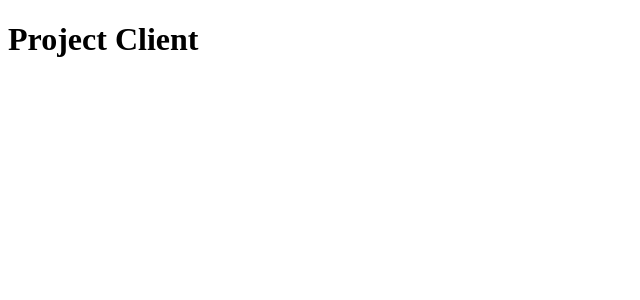
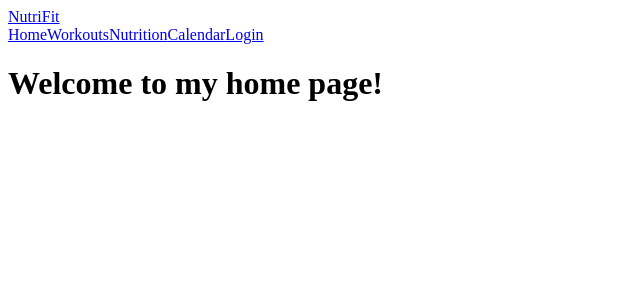
Before and after one commit to gant802/NutriFit, a React (Create React App) app in the folder client/: page /home in a window 1280 px wide. Shown: the top 300 px of the page, without its empty margins (0-640 px from the left). Built offline with nearby package versions, Linux system fonts and the light colour scheme.

Commit message:
finished very basic client routes

```diff
--- a/client/package.json
+++ b/client/package.json
@@ -9,11 +9,13 @@
     "@testing-library/user-event": "^13.5.0",
     "react": "^18.2.0",
     "react-dom": "^18.2.0",
-    "react-router-dom": "^5.2.0",
+    "react-router-dom": "^6.24.0",
     "react-scripts": "5.0.1",
     "web-vitals": "^2.1.4"
   },
-  "devDependencies": {"@babel/plugin-proposal-private-property-in-object":"^7.21.11"},
+  "devDependencies": {
+    "@babel/plugin-proposal-private-property-in-object": "^7.21.11"
+  },
   "scripts": {
     "start": "react-scripts start",
     "build": "react-scripts build",
--- /dev/null
+++ b/client/src/Pages/calendar.js
@@ -0,0 +1,11 @@
+import React from "react";
+
+function Calendar(){
+    return(
+        <div>
+            <h1>Calendar page</h1>
+        </div>
+    )
+}
+
+export default Calendar
--- /dev/null
+++ b/client/src/Pages/createProfile.js
@@ -0,0 +1,11 @@
+import React from "react";
+
+function CreateProfile(){
+    return(
+        <div>
+            <h1>Create Profile page</h1>
+        </div>
+    )
+}
+
+export default CreateProfile
--- /dev/null
+++ b/client/src/Pages/home.js
@@ -0,0 +1,11 @@
+import React from "react";
+
+function Home(){
+    return(
+        <div>
+            <h1>Welcome to my home page!</h1>
+        </div>
+    )
+}
+
+export default Home
--- /dev/null
+++ b/client/src/Pages/landingPage.js
@@ -0,0 +1,12 @@
+import React from "react";
+
+function LandingPage(){
+
+    return (
+        <div>
+            <h1>Welcome to my Landing Page!</h1>
+        </div>
+    )
+}
+
+export default LandingPage
--- /dev/null
+++ b/client/src/Pages/login.js
@@ -0,0 +1,11 @@
+import React from "react";
+
+function Login(){
+    return(
+        <div>
+            <h1>Login page</h1>
+        </div>
+    )
+}
+
+export default Login
--- /dev/null
+++ b/client/src/Pages/nutrition.js
@@ -0,0 +1,11 @@
+import React from "react";
+
+function Nutrition(){
+    return(
+        <div>
+            <h1>Nutrition page</h1>
+        </div>
+    )
+}
+
+export default Nutrition
--- /dev/null
+++ b/client/src/Pages/userProfile.js
@@ -0,0 +1,11 @@
+import React from "react";
+
+function UserProfile(){
+    return(
+        <div>
+            <h1>User Profile page</h1>
+        </div>
+    )
+}
+
+export default UserProfile
--- /dev/null
+++ b/client/src/Pages/workoutsPage.js
@@ -0,0 +1,14 @@
+import React, { useContext } from "react";
+import { SignedInContext } from "../components/App";
+
+function WorkoutsPage(){
+    const [signedIn] = useContext(SignedInContext)
+    return(
+        <div>
+            {signedIn ? <h1>Workouts page true</h1> : <h1>Workouts page false</h1>}
+
+        </div>
+    )
+}
+
+export default WorkoutsPage
--- a/client/src/components/App.js
+++ b/client/src/components/App.js
@@ -1,8 +1,20 @@
-import React, { useEffect, useState } from "react";
-import { Switch, Route } from "react-router-dom";
+import React, { useState } from "react";
+import Navbar from "./navbar";
+import { Outlet } from "react-router-dom";
+
+export const SignedInContext = React.createContext()
 
 function App() {
-  return <h1>Project Client</h1>;
+  const [signedIn, setSignedIn] = useState(false)
+
+  return (
+    <SignedInContext.Provider value={[ signedIn, setSignedIn ]}>
+    <div>
+      <Navbar />
+      <Outlet />
+    </div>
+    </SignedInContext.Provider>
+  )
 }
 
 export default App;
--- /dev/null
+++ b/client/src/components/navbar.js
@@ -0,0 +1,25 @@
+import React, { useContext } from "react";
+import { NavLink } from "react-router-dom";
+import { SignedInContext } from "./App";
+
+function Navbar() {
+    const [signedIn] = useContext(SignedInContext);
+    return (
+        <div id="navbarCont">
+            <div id="websiteNameLogoCont">
+                <NavLink to="/">NutriFit</NavLink>
+            </div>
+            <div id="navbarButtonsCont">
+                <NavLink to='/home'>Home</NavLink>
+                <NavLink to='/workoutsPage'>Workouts</NavLink>
+                <NavLink to='/nutrition'>Nutrition</NavLink>
+                <NavLink to={`/calendar/${signedIn.id}`}>Calendar</NavLink>
+                {signedIn ? <NavLink to={`/userProfile/${signedIn.id}`}>My Profile</NavLink> : <NavLink to='/login'>Login</NavLink>}
+            </div>
+
+
+        </div>
+    )
+}
+
+export default Navbar
--- a/client/src/index.js
+++ b/client/src/index.js
@@ -1,8 +1,62 @@
 import React from "react";
-import App from "./components/App";
 import "./index.css";
-import { createRoot } from "react-dom/client";
+import { createBrowserRouter, RouterProvider } from "react-router-dom";
+import ReactDOM from 'react-dom/client';
+import App from "./components/App"
+import Home from "./Pages/home";
+import Login from "./Pages/login";
+import CreateProfile from "./Pages/createProfile";
+import Calendar from "./Pages/calendar";
+import Nutrition from "./Pages/nutrition";
+import UserProfile from "./Pages/userProfile";
+import WorkoutsPage from "./Pages/workoutsPage";
+import LandingPage from "./Pages/landingPage";
 
-const container = document.getElementById("root");
-const root = createRoot(container);
-root.render(<App />);
+const routes = [
+{
+path: "/",
+element: <App />,
+children: [
+    {
+        path: '/',
+        element: <LandingPage />
+    },
+    {
+        path: '/login',
+        element: <Login />
+    },
+    {
+        path: '/createProfile',
+        element: <CreateProfile />
+    },
+    {
+        path: '/calendar/:id',
+        element: <Calendar />
+    },
+    {
+        path: '/nutrition',
+        element: <Nutrition />
+    },
+    {
+        path: '/userProfile/:id',
+        element: <UserProfile/>
+    },
+    {
+        path: '/workoutsPage',
+        element: <WorkoutsPage />
+    },
+    {
+        path: '/home',
+        element: <Home />
+    }
+]
+}
+]
+
+// Create a router using the 'createBrowserRouter' function and pass the 'routes' configuration
+const router = createBrowserRouter(routes);
+
+// Render the application by providing the router to the RouterProvider component
+ReactDOM.createRoot(document.getElementById('root')).render(
+<RouterProvider router={router} />
+)
```
